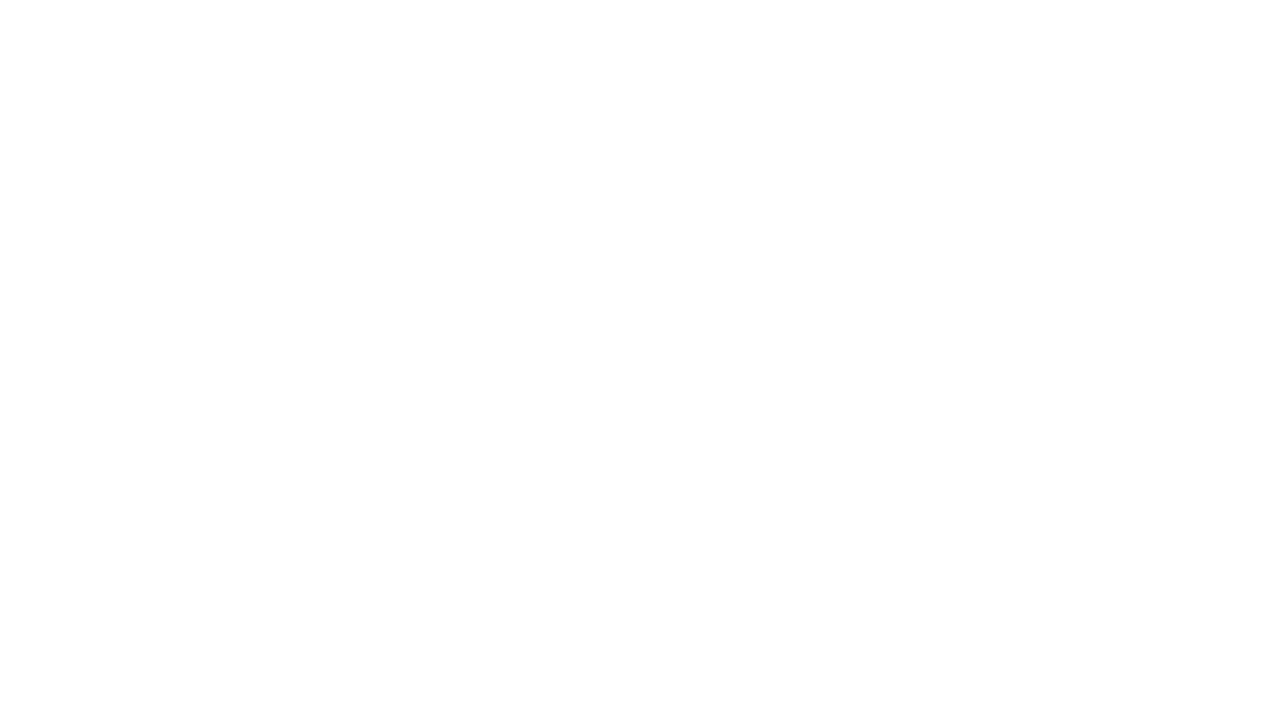
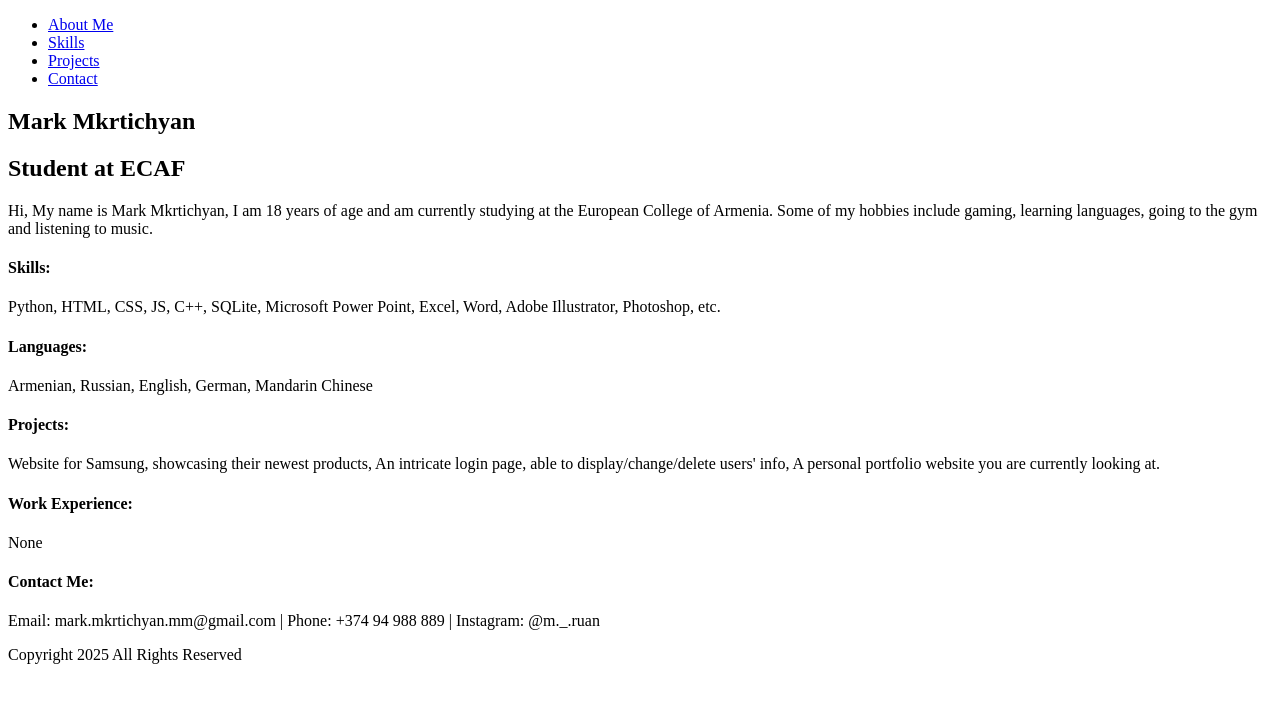
Before and after one commit to dreamweaver-ruan/Homework, a plain HTML site: page index.html in a window 1280 px wide. Drawn offline with Linux system fonts and the light colour scheme.

Commit message:
created basic html for index.html

```diff
--- a/index.html
+++ b/index.html
@@ -4,9 +4,30 @@
     <link rel="stylesheet" href="style.css">
     <meta charset="UTF-8">
     <meta name="viewport" content="width=device-width, initial-scale=1.0">
-    <title>Document</title>
+    <title>Portfolio</title>
 </head>
 <body>
+    <nav>
+        <ul>
+            <li><a href="#about">About Me</a></li>
+            <li><a href="#skills">Skills</a></li>
+            <li><a href="#projects">Projects</a></li>
+            <li><a href="#contact">Contact</a></li>
+        </ul>
+    <h1>Mark Mkrtichyan</h1>
+    <h2>Student at ECAF</h2>
 
+    <p>Hi, My name is Mark Mkrtichyan, I am 18 years of age and am currently studying at the European College of Armenia. Some of my hobbies include gaming, learning languages, going to the gym and listening to music.</p>
+    <h4>Skills:</h4>
+    <p>Python, HTML, CSS, JS, C++, SQLite, Microsoft Power Point, Excel, Word, Adobe Illustrator, Photoshop, etc.</p>
+    <h4>Languages:</h4>
+    <p>Armenian, Russian, English, German, Mandarin Chinese</p>
+    <h4>Projects:</h4>
+    <p>Website for Samsung, showcasing their newest products, An intricate login page, able to display/change/delete users' info, A personal portfolio website you are currently looking at. </p>
+    <h4>Work Experience:</h4>
+    <p>None</p>
+    <h4>Contact Me:</h4>
+    <p>Email: mark.mkrtichyan.mm@gmail.com | Phone: +374 94 988 889 | Instagram: @m._.ruan</p>
+    <footer>Copyright 2025 All Rights Reserved</footer>
 </body>
 </html>
```
